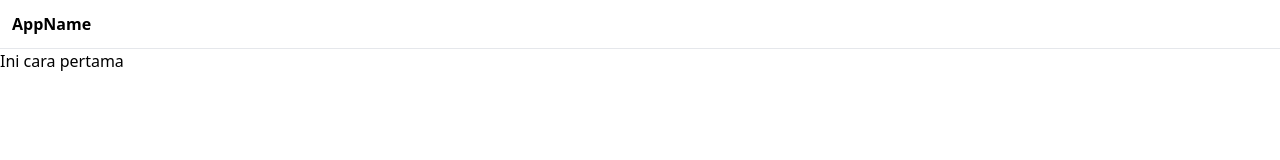
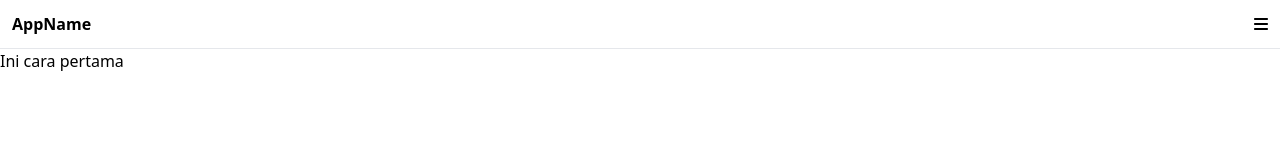
Before and after one commit to Ahmadabd3004/Rakamin_test, a React (Create React App) app: page / in a window 1280 px wide. Shown: the top 160 px of the page. Built offline with nearby package versions, Linux system fonts and the light colour scheme.

Commit message:
Create a menu component

```diff
--- a/package.json
+++ b/package.json
@@ -3,6 +3,9 @@
   "version": "0.1.0",
   "private": true,
   "dependencies": {
+    "@fortawesome/free-regular-svg-icons": "^6.2.1",
+    "@fortawesome/free-solid-svg-icons": "^6.2.1",
+    "@fortawesome/react-fontawesome": "^0.2.0",
     "@testing-library/jest-dom": "^5.16.5",
     "@testing-library/react": "^13.4.0",
     "@testing-library/user-event": "^13.5.0",
--- a/src/Components/Header.jsx
+++ b/src/Components/Header.jsx
@@ -1,10 +1,13 @@
 import React from "react";
+import Navigation from "./Navigation";
+
 
 function Header(){
     return  (
         <>
-            <header className="border-b font-bold p-3">
-                AppName
+            <header className="border-b p-3 flex justify-between items-center">
+                <span className="font-bold">AppName</span>
+                <Navigation />
             </header>
         </>
     )
--- /dev/null
+++ b/src/Components/Navigation.jsx
@@ -0,0 +1,32 @@
+import React, { useState } from "react";
+import { FontAwesomeIcon } from "@fortawesome/react-fontawesome";
+import { faBars } from "@fortawesome/free-solid-svg-icons";
+
+function Navigation() {
+    const [showMenu, setShowMenu] = useState(false)
+    let menu;
+    let menuMask;
+    if (showMenu) {
+        menu =
+        <div className="fixed bg-white top-0 left-0 w-4/5 h-full z-50 shadow">
+            The menu
+        </div>
+
+        menuMask =
+        <div
+            className="bg-black opacity-50 fixed top-0 left-0 w-full h-full z-50"
+            onClick={() => setShowMenu(false)}
+        ></div>
+    }
+    return (
+        <>
+            <nav>
+                <FontAwesomeIcon icon={faBars} onClick={() => setShowMenu(!showMenu)} />
+                {menuMask}
+                {menu}
+            </nav>
+        </>
+    )
+}
+
+export default Navigation;
```
Also changed, not shown: 1 other file (tests, documents, lock files or other folders).
